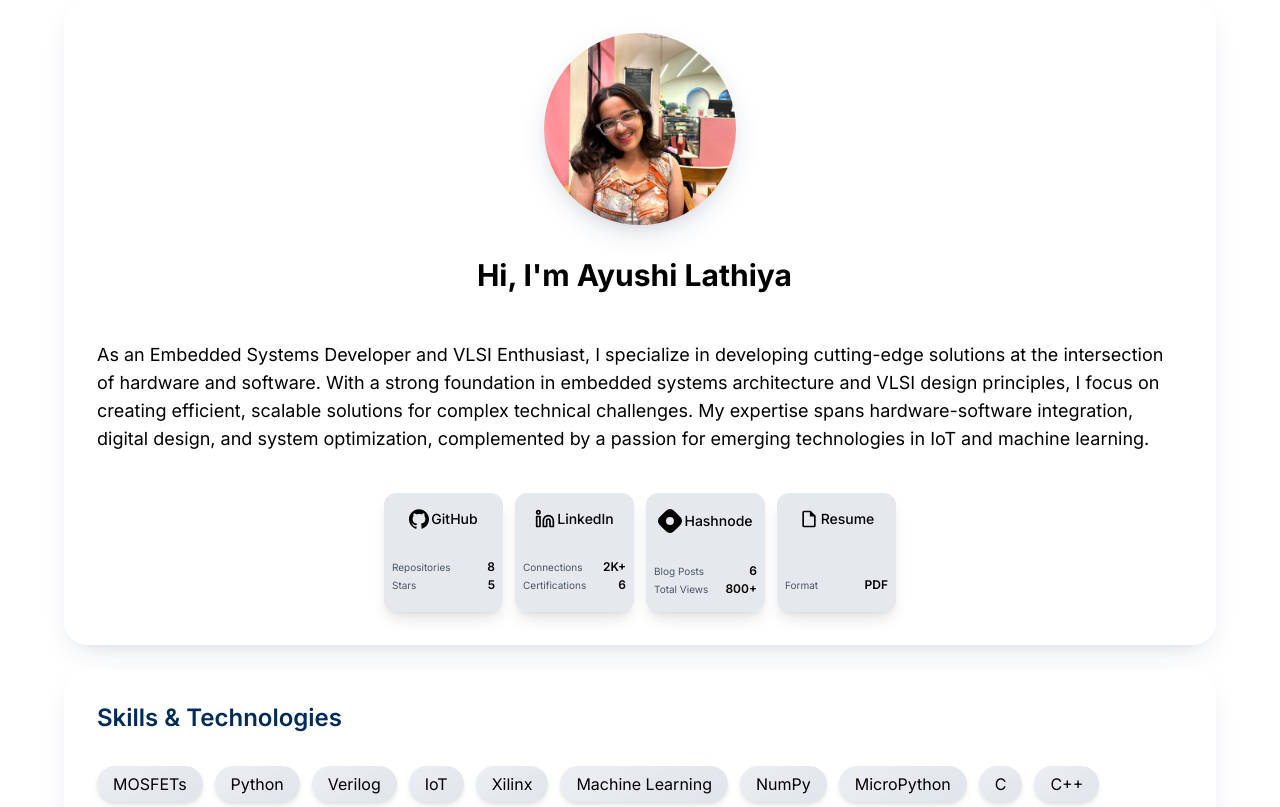
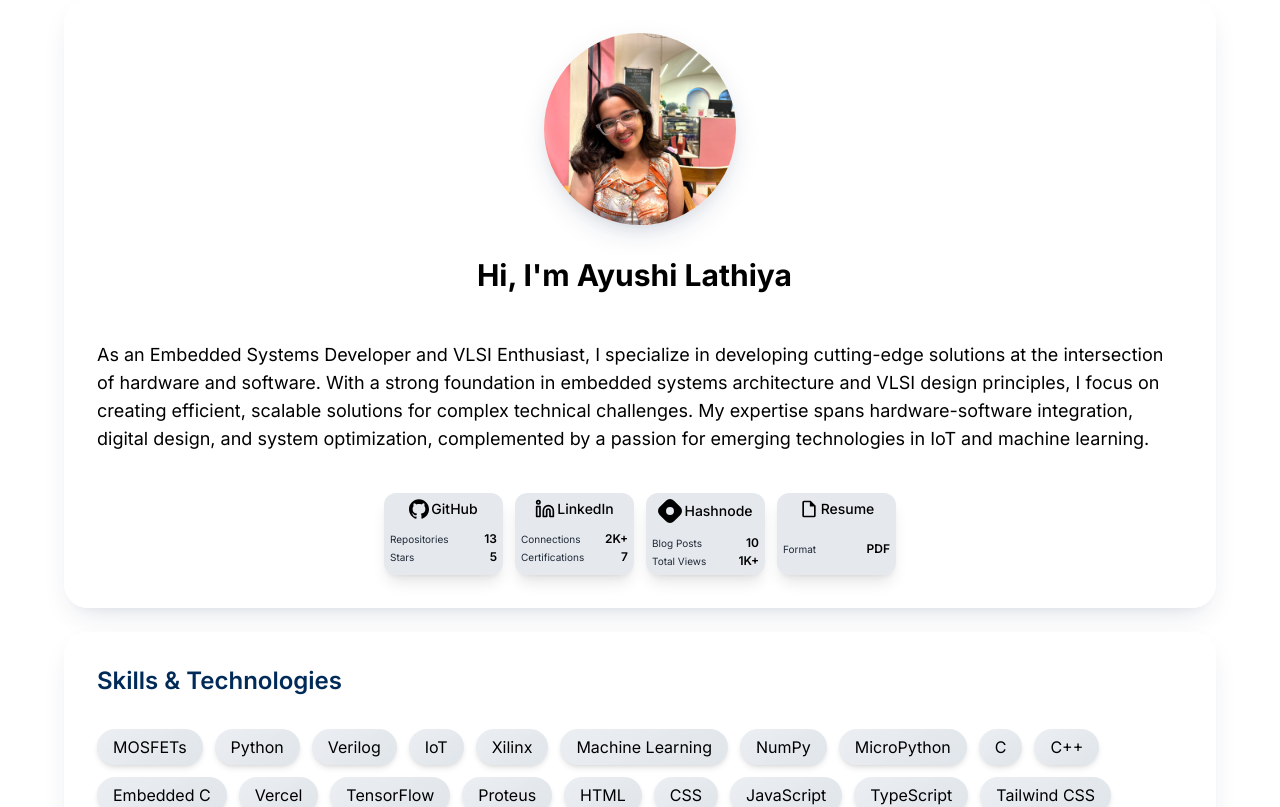
Before and after one commit to ayushilathiya/Portfolio, a Next.js app: page /about in a window 1280 px wide. Shown: the top 807 px of the page. Built offline with nearby package versions, Linux system fonts and the light colour scheme.

Commit message:
update the layout and orientation of social links

```diff
--- a/app/layout.tsx
+++ b/app/layout.tsx
@@ -7,7 +7,7 @@ const inter = Inter({ subsets: ["latin"] });
 export const metadata: Metadata = {
   title: "Ayushi Lathiya's Portfolio",
   description:
-    "Explore Ayushi Lathiya's portfolio showcasing projects and technical skills.",
+    "From circuit design to AI-powered health tech, explore Ayushi Lathiya's journey through engineering and innovation.",
   icons: {
     icon: {
       url: "/favicon.png",
--- a/components/SocialLinks.tsx
+++ b/components/SocialLinks.tsx
@@ -20,17 +20,17 @@ interface Stats {
 
 export function SocialLinks() {
   const [stats, setStats] = useState<Stats>({
-    github: { repos: 8, stars: 5 },
-    linkedin: { connections: "2K+", certifications: 6 },
-    hashnode: { articles: 6, views: "800+" },
+    github: { repos: 13, stars: 5 },
+    linkedin: { connections: "2K+", certifications: 7 },
+    hashnode: { articles: 10, views: "1K+" },
   });
 
   useEffect(() => {
     const fetchStats = async () => {
       setStats({
-        github: { repos: 8, stars: 5 },
-        linkedin: { connections: "2K+", certifications: 6 },
-        hashnode: { articles: 6, views: "800+" },
+        github: { repos: 13, stars: 5 },
+        linkedin: { connections: "2K+", certifications: 7 },
+        hashnode: { articles: 10, views: "1K+" },
       });
     };
     fetchStats();
@@ -93,9 +93,9 @@ export function SocialLinks() {
           target={social.target || "_blank"}
           rel="noopener noreferrer"
           download={social.download}
-          className="p-2 sm:bg-navy/10 sm:rounded-xl sm:shadow-lg hover:shadow-xl transition-all duration-300 hover:-translate-y-1 flex flex-col gap-1.5 items-center hover:text-navy sm:hover:bg-navy/20 sm:aspect-square"
+          className="p-1.5 sm:bg-navy/10 sm:rounded-xl sm:shadow-lg hover:shadow-xl transition-all duration-300 hover:-translate-y-1 flex flex-col gap-1 items-center hover:text-navy sm:hover:bg-navy/20"
         >
-          <div className="flex items-center gap-0.5 justify-center sm:w-full sm:mt-2 sm:mb-6">
+          <div className="flex items-center gap-0.5 justify-center sm:w-full sm:mt-0 sm:mb-2">
             {social.label === "Hashnode" ? (
               <social.icon className="w-6 h-6 sm:w-5 sm:h-5" />
             ) : (
@@ -109,14 +109,14 @@ export function SocialLinks() {
           <div className="hidden sm:flex flex-col gap-0.5 w-full">
             {social.stats.map((stat, i) => {
               if ("type" in stat && stat.type === "spacer") {
-                return <div key={i} className="h-4" />; // blank space here
+                return <div key={i} className="h-2" />; // blank space here
               }
               return (
                 <div
                   key={i}
                   className="flex justify-between items-center w-full"
                 >
-                  <span className="text-[10px] align-right text-gray-600 group-hover:text-gray-300">
+                  <span className="text-[10px] align-right text-gray-800 group-hover:text-gray-300">
                     {stat.label}
                   </span>
                   <span className="font-semibold text-xs">{stat.value}</span>
```
